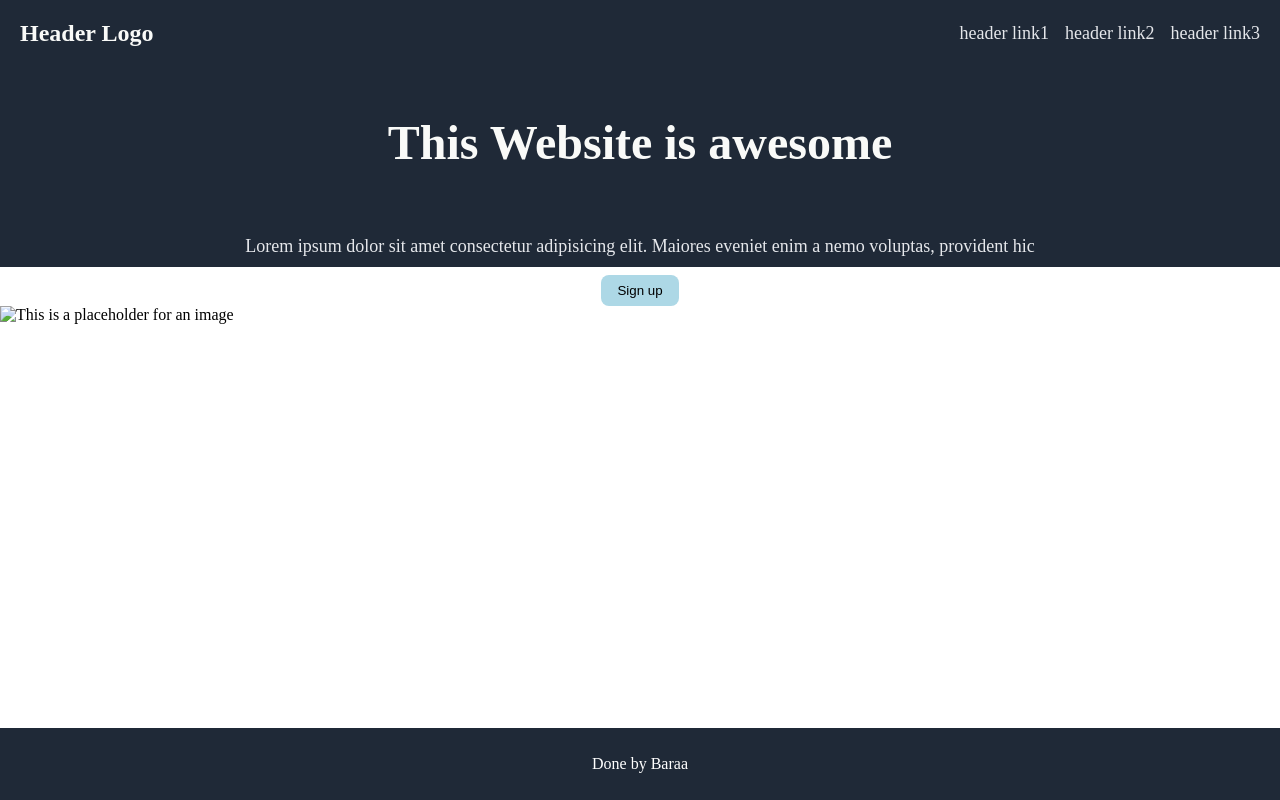
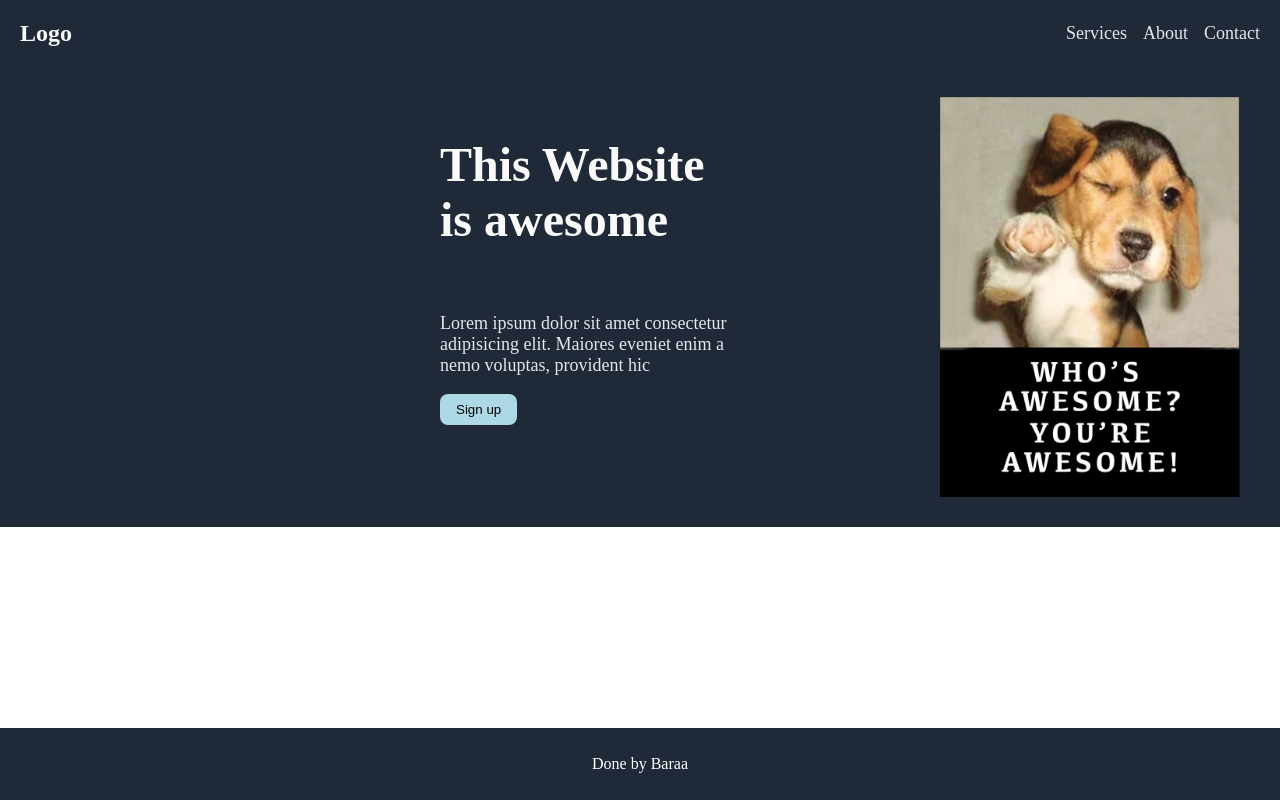
Before and after one commit to BaraaBasim/awesome-page, a plain HTML site: page index.html in a window 1280 px wide. Drawn offline with Linux system fonts and the light colour scheme.

Commit message:
hero card content

```diff
--- a/index.html
+++ b/index.html
@@ -7,18 +7,16 @@
     <link rel="stylesheet" href="styles.css">
 </head>
 <body>
-    <div class="head-section">
         <div class="header">
             <div class="left-links">
-            <a href="" class="header-logo">Header Logo</a>
+            <a href="" class="header-logo">Logo</a>
             </div>
             <div class="right-links">
-            <a href="" class="header-link">header link1</a>
-            <a href="" class="header-link">header link2</a>
-            <a href="" class="header-link">header link3</a>
+            <a href="" class="header-link">Services</a>
+            <a href="" class="header-link">About</a>
+            <a href="" class="header-link">Contact</a>
             </div>
         </div>
-    </div>
     <div class="body">
         <div class="hero-content">
             <div class="hero-card">
@@ -26,7 +24,7 @@
                 <p class="hero-card-secondary">Lorem ipsum dolor sit amet consectetur adipisicing elit. Maiores eveniet enim a nemo voluptas, provident hic</p>
                 <button class="sign-up-button">Sign up</button>
             </div>
-            <img src="" alt="This is a placeholder for an image">
+            <img src="./media/dog.png" alt="This is a placeholder for an image">
         </div>
 
         <!-- <div>Some random information</div>
--- a/styles.css
+++ b/styles.css
@@ -4,39 +4,20 @@ body {
     min-height: 100vh;
     margin: 0;
 
-  }
-
-
-
-.hero-content {
-    background-color: #1F2937;
-    height: 200px;
 }
-/* .head-section {
+.body {
+    flex: 1;
     display: flex;
-    justify-content: center;
-    align-items: center;
-} */
-
-.hero-card-title {
-    font-size: 48px;
-    font-weight: bolder;
-    color: #F9FAF8;
+    flex-direction: column;
 }
 
-.sign-up-button {
-    border: none;
-    border-radius: 8px;
-    background-color: lightblue;
-    padding: 8px 16px;
-    flex-grow: 0;
-    flex-shrink: 0;
+.header {
+    display: flex;
+    justify-content: space-between;
+    background-color: #1F2937;
+    padding: 20px;
 }
 
-.hero-card-secondary {
-    font-size: 18px;
-    color: #E5E7EB;
-}
 
 .header-logo {
     color: #F9FAF8;
@@ -51,13 +32,54 @@ body {
     gap: 16px;
 }
 
-.header {
+
+.sign-up-button {
+    border: none;
+    border-radius: 8px;
+    background-color: lightblue;
+    padding: 8px 16px;
+    flex-grow: 0;
+    flex-shrink: 0;
+}
+.hero-content {
     display: flex;
-    justify-content: space-between;
+    justify-content: center;
     background-color: #1F2937;
-    padding: 20px;
+    height: 400px;
+    gap: 200px;
+    padding: 30px;
 
 }
+
+.hero-content img {
+    width: 300px;
+    height: auto;
+}
+
+.hero-card-title {
+    font-size: 48px;
+    font-weight: bolder;
+    color: #F9FAF8;
+}
+
+.hero-card-secondary {
+    font-size: 18px;
+    color: #E5E7EB;
+}
+
+
+.hero-card {
+    display: flex;
+    flex-direction: column;
+    justify-content: center;
+    align-items: flex-start;
+    margin-left: 400px;
+    flex-wrap: wrap;
+    height: 400px;
+    width: 300px;
+    margin-top: -40px;
+}
+
 
 a {
     text-decoration: none;
@@ -65,20 +87,7 @@ a {
     font-size: 18px;
 }
 
-.body {
-    flex: 1;
-    display: flex;
-    flex-direction: column;
 
-}
-
-.hero-card {
-    display: flex;
-    flex-direction: column;
-    justify-content: center;
-    align-items: center;
-
-}
 
 
 .footer {
```
Also changed, not shown: media/dog.png (added).
